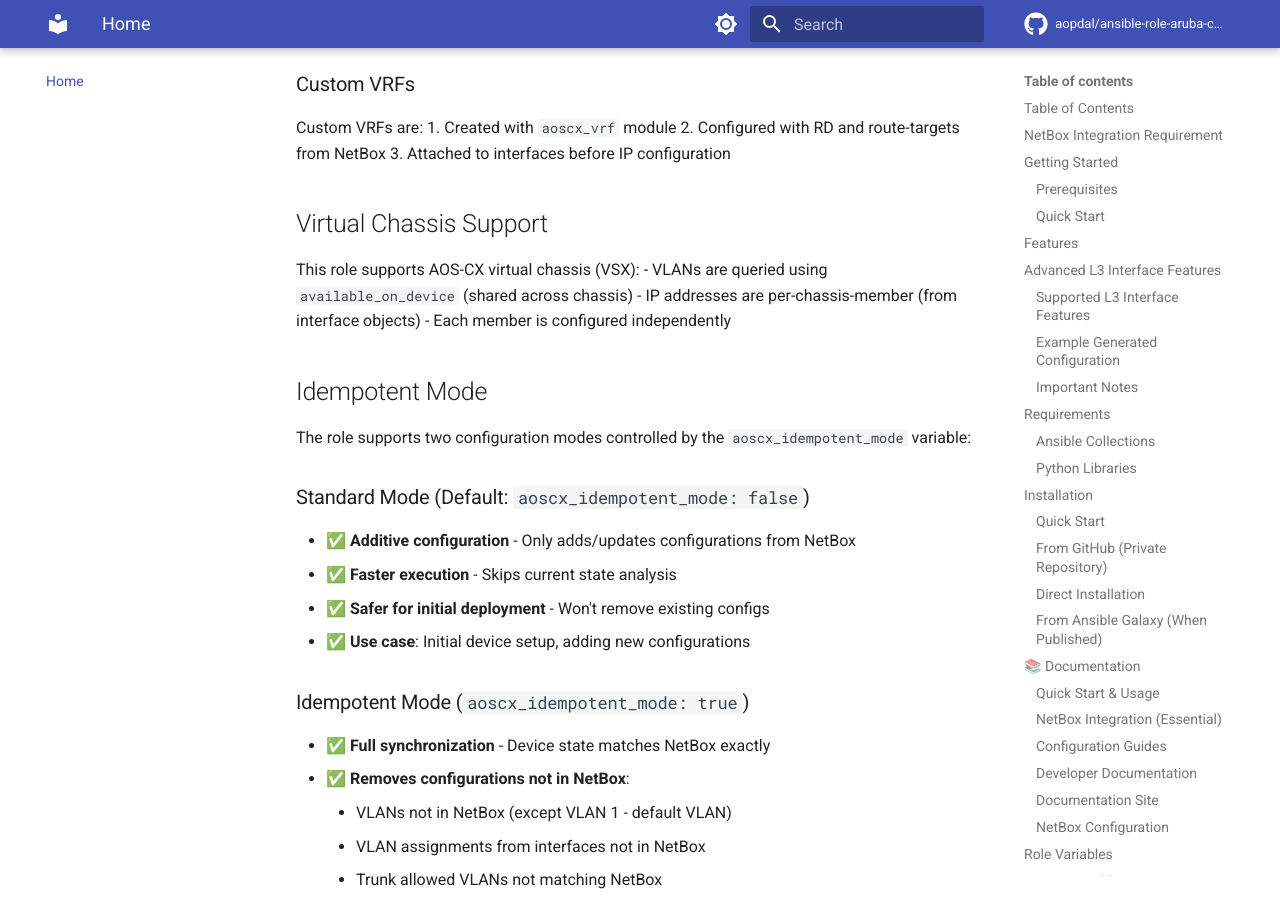
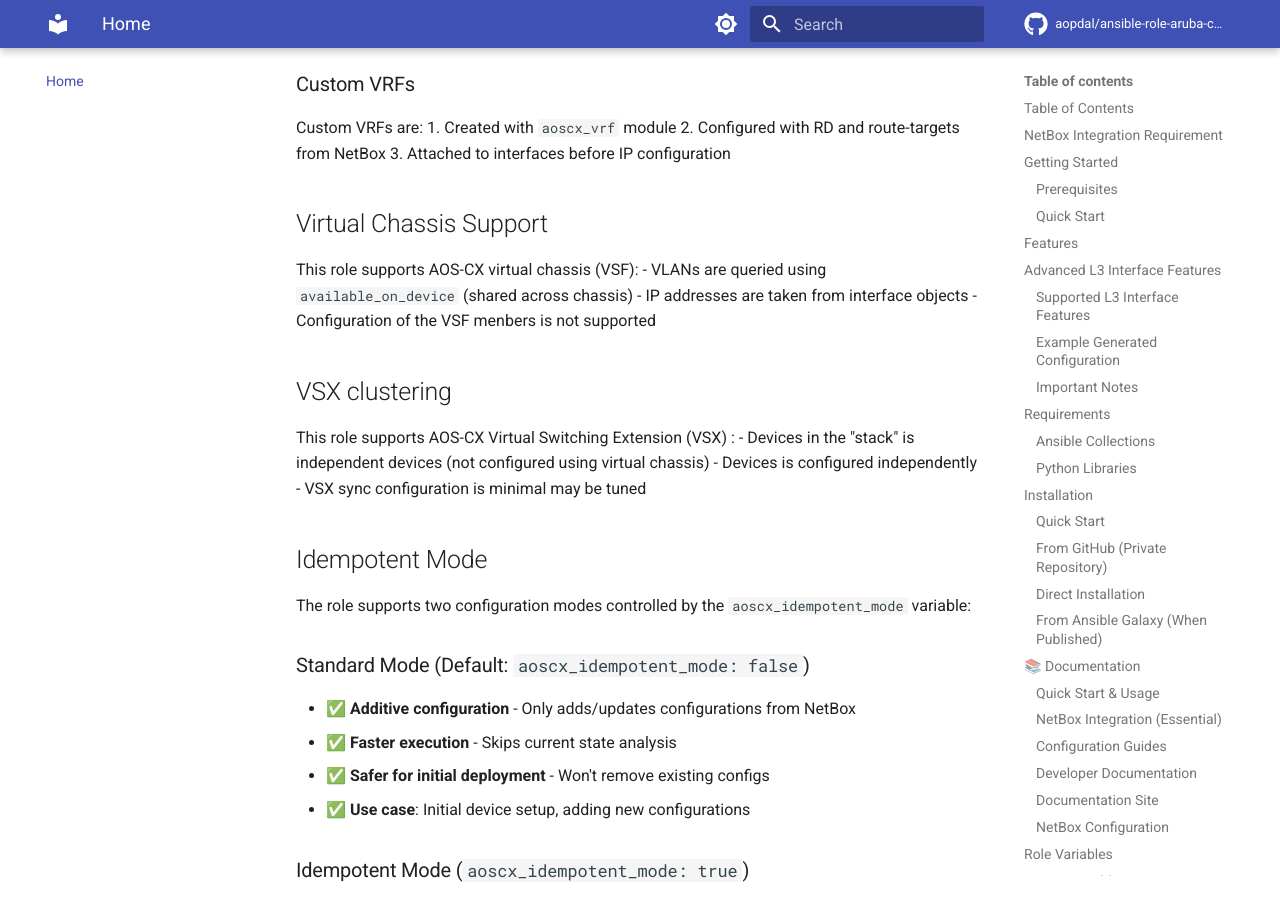
Before and after one commit to aopdal/ansible-role-aruba-cx-switch, an MkDocs documentation site: the page built from docs/index.md, in a window 1280 px wide and 900 px high, scrolled down 17590 px. Built offline with MkDocs 1.6.1 and Material for MkDocs 9.7.7, drawn with Linux system fonts in a browser that asks for light colours; comment, search, counter and statistics services are not loaded.

Commit message:
docs: update to VSX / VSF

```diff
--- a/docs/index.md
+++ b/docs/index.md
@@ -767,10 +767,17 @@ Custom VRFs are:
 
 ## Virtual Chassis Support
 
-This role supports AOS-CX virtual chassis (VSX):
+This role supports AOS-CX virtual chassis (VSF):
 - VLANs are queried using `available_on_device` (shared across chassis)
-- IP addresses are per-chassis-member (from interface objects)
-- Each member is configured independently
+- IP addresses are taken from interface objects
+- Configuration of the VSF menbers is not supported
+
+## VSX clustering
+
+This role supports AOS-CX Virtual Switching Extension (VSX) :
+- Devices in the "stack" is independent devices (not configured using virtual chassis)
+- Devices is configured independently
+- VSX sync configuration is minimal may be tuned
 
 ## Idempotent Mode
 
```
Also changed, not shown: README.md (+10 -3 lines).
